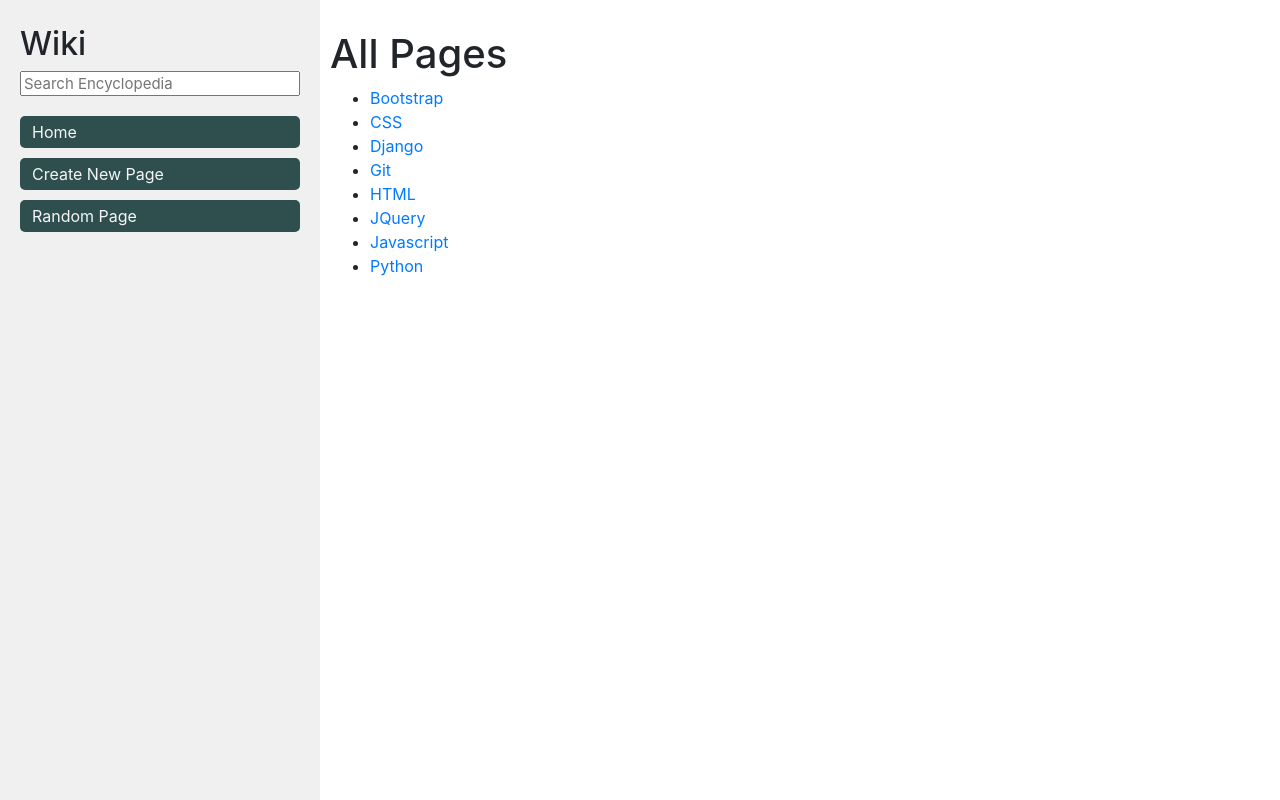
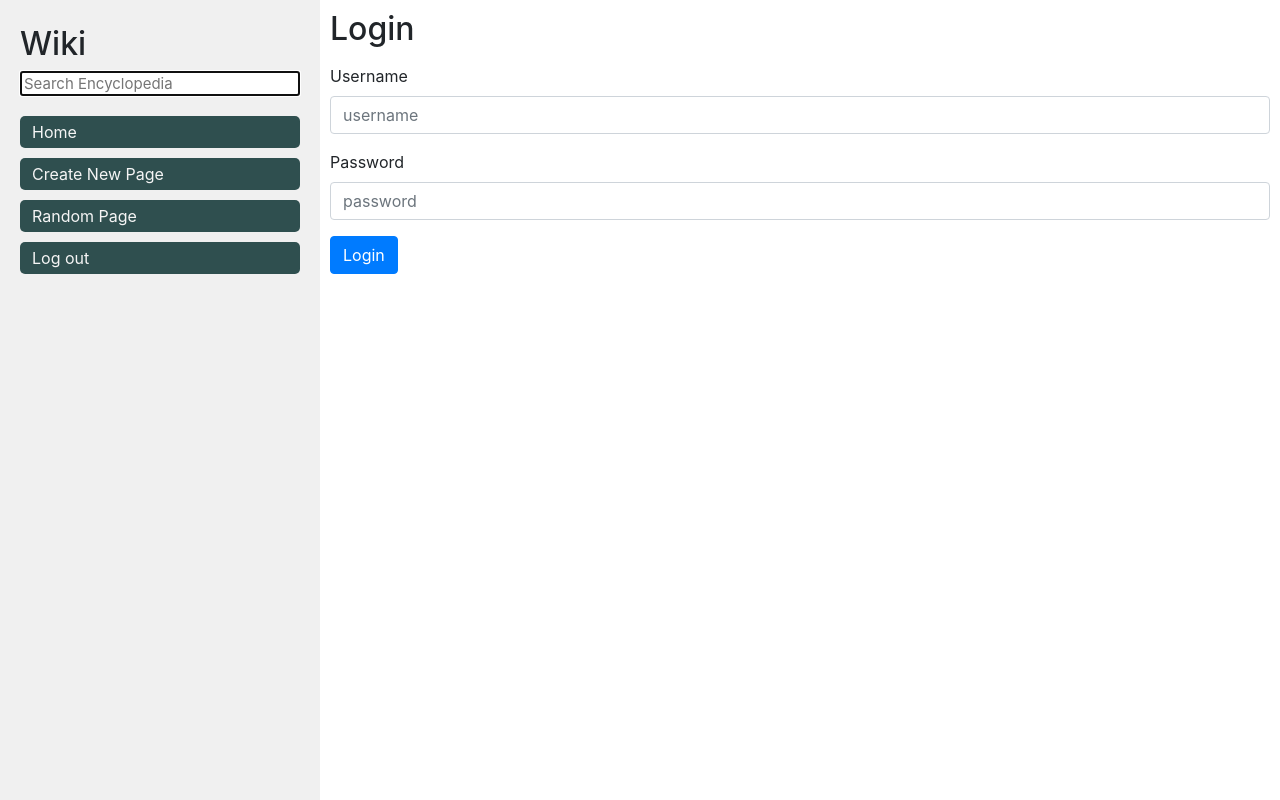
Before and after one commit to alfiomartini/wiki, a Django app: page / in a window 1280 px wide. Run offline with Django 3.2, Linux system fonts and the light colour scheme; some libraries are stand-ins or nearby versions.

Commit message:
Added user authentication (login)

```diff
--- a/encyclopedia/static/encyclopedia/search.js
+++ b/encyclopedia/static/encyclopedia/search.js
@@ -22,6 +22,6 @@
 // see: https://levelup.gitconnected.com/debounce-in-javascript-improve-your-applications-performance-5b01855e086
     function search_get(event){
         clearTimeout(debounceTimeout);
-        debounceTimeout = setTimeout(searchEvents, 700);
+        debounceTimeout = setTimeout(searchEvents, 1000);
     }
 }
--- a/encyclopedia/static/encyclopedia/styles.css
+++ b/encyclopedia/static/encyclopedia/styles.css
@@ -42,6 +42,12 @@
     margin-top: 5px;
 }
 
+@media screen and (max-width:767px){
+    .sidebar{
+        height:60vh;
+    }
+}
+
 .edit-btn{
     display: inline-block;
     text-decoration: none;
--- a/encyclopedia/templates/encyclopedia/layout.html
+++ b/encyclopedia/templates/encyclopedia/layout.html
@@ -12,10 +12,11 @@
         <div class="container-fluid">
             <div class="row">
                 <div class="sidebar col-md-3">
-                    <h2>Wiki</h2>
+                    <h2>Wiki </h2>
                     <form>
                         <input class="search" type="text" name="q" value="{{term}}"
-                        placeholder="Search Encyclopedia" id="search-input">
+                        placeholder="Search Encyclopedia" id="search-input"
+                        autocomplete="on" autofocus>
                         <!-- <input type="submit" value="Search"> -->
                     </form>
                     <div>
@@ -26,6 +27,9 @@
                     </div>
                     <div>
                         <a class="menu" href="{% url 'random_page' %}">Random Page</a>
+                    </div>
+                    <div>
+                        <a class="menu" href="{% url 'logout' %}">Log out</a>
                     </div>
                     {% block nav %}
                     {% endblock %}
--- /dev/null
+++ b/encyclopedia/templates/encyclopedia/login.html
@@ -0,0 +1,30 @@
+{% extends "encyclopedia/layout.html" %}
+
+{% block title %}
+    Login
+{% endblock %}
+
+{% block body %}
+{% if message %}
+  <div class="container mt-4">
+    <div class="alert alert-primary">
+      {{ message }}
+    </div>
+  </div>
+{% endif %}
+<h2>Login</h2>
+<form class="mt-3" id="form-login" action="{% url 'login' %}" method="post">
+  {% csrf_token %}
+  <div class="form-group">
+      <label for="username"> Username </label>
+      <input class="form-control" name="username" placeholder="username"
+        type="text" value=""  id="username" required>
+  </div>
+  <div class="form-group">
+    <label for="password">Password</label>
+    <input class="form-control" name="password" placeholder="password"
+    type="password" value=""  id="password" required>
+  </div>
+  <input class = "btn btn-primary" type="submit" value="Login">
+</form>
+{% endblock %}
--- a/encyclopedia/urls.py
+++ b/encyclopedia/urls.py
@@ -8,5 +8,7 @@
   path("wiki/n/newpage/", views.newpage, name='newpage'),
   path("wiki/edit/<str:entry_id>", views.edit, name='edit'),
   path("wiki/s/edit", views.savedit, name='savedit'),
-  path("search/<str:term>", views.search, name='search')
+  path("search/<str:term>", views.search, name='search'),
+  path("login", views.login_view, name='login'),
+  path("logout", views.logout_view, name='logout')
 ]
--- a/encyclopedia/views.py
+++ b/encyclopedia/views.py
@@ -1,14 +1,33 @@
-from django.shortcuts import render
-from django.http import HttpResponse
+from django.shortcuts import render, redirect
+from django.http import HttpResponse, HttpResponseRedirect
 from . import util
 import markdown2
 import random
-from django.shortcuts import redirect
+from django.urls import reverse
+from django.contrib.auth import authenticate, login, logout
 
 # Create your views here.
 
 def index(request):
-    return render(request, "encyclopedia/index.html", {"entries":util.list_entries()})
+    if  not request.user.is_authenticated:
+        return render(request, 'encyclopedia/login.html', {'message':None})
+    else:
+        return render(request, "encyclopedia/index.html", {"entries":util.list_entries()})
+
+def login_view(request):
+    if request.method == 'POST':
+        username = request.POST['username']
+        password = request.POST['password']
+        user = authenticate(request, username = username, password=password)
+        if user is not None:
+            login(request, user)
+            return redirect('index')
+        else:
+            return render(request, 'encyclopedia/login.html', {'message':"Invalid credentials!"})
+
+def logout_view(request):
+    logout(request)
+    return render(request, 'encyclopedia/login.html', {'message': 'Logged out'})
 
 def random_page(request):
     entries = util.list_entries()
@@ -68,4 +87,4 @@
     for entry in entries:
         if term.lower() in entry:
             new_list.append(entry)
-    return render(request, "encyclopedia/index.html", {"entries":new_list, "term":term})
+    return render(request, "encyclopedia/search.html", {"entries":new_list, "term":term})
--- a/notes.txt
+++ b/notes.txt
@@ -0,0 +1,2 @@
+admin:password01
+alfio:pass01pass01
```
Also changed, not shown: encyclopedia/templates/encyclopedia/search.html (added, +16 -0 lines), db.sqlite3.
